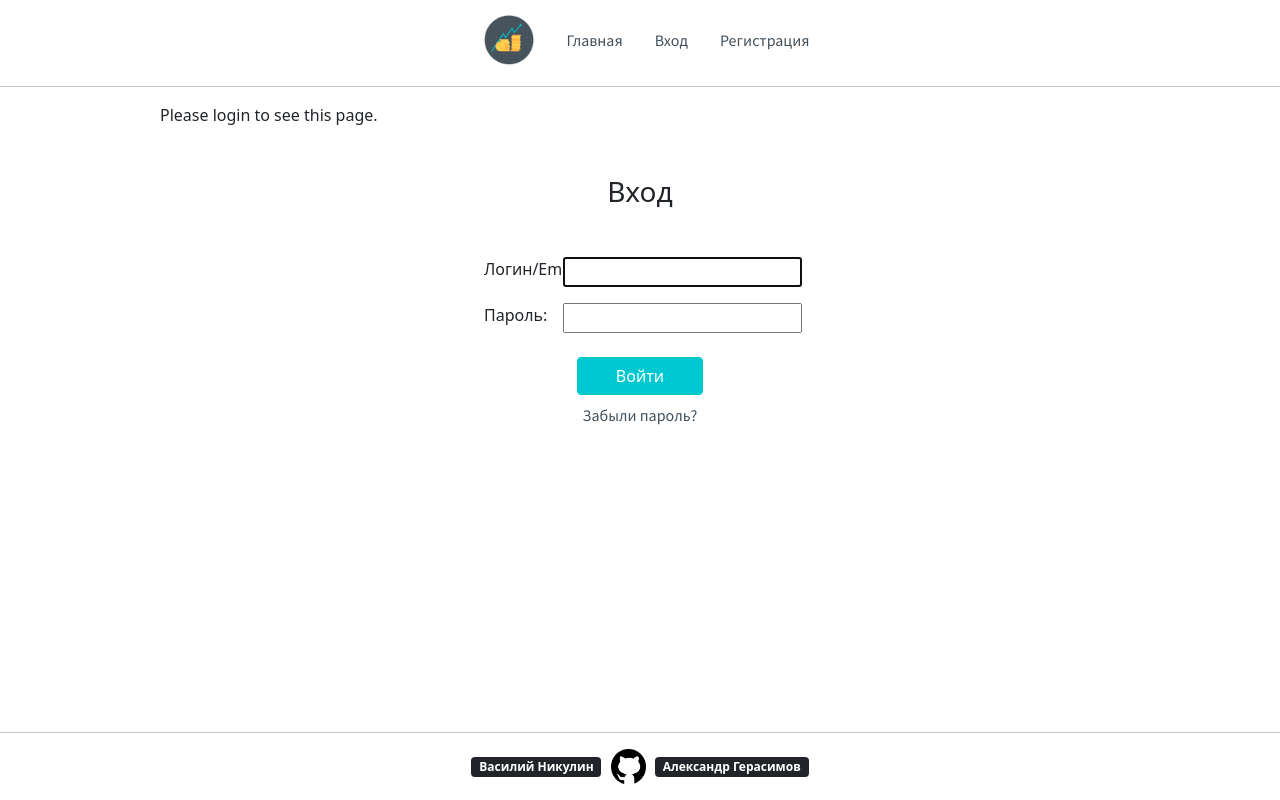
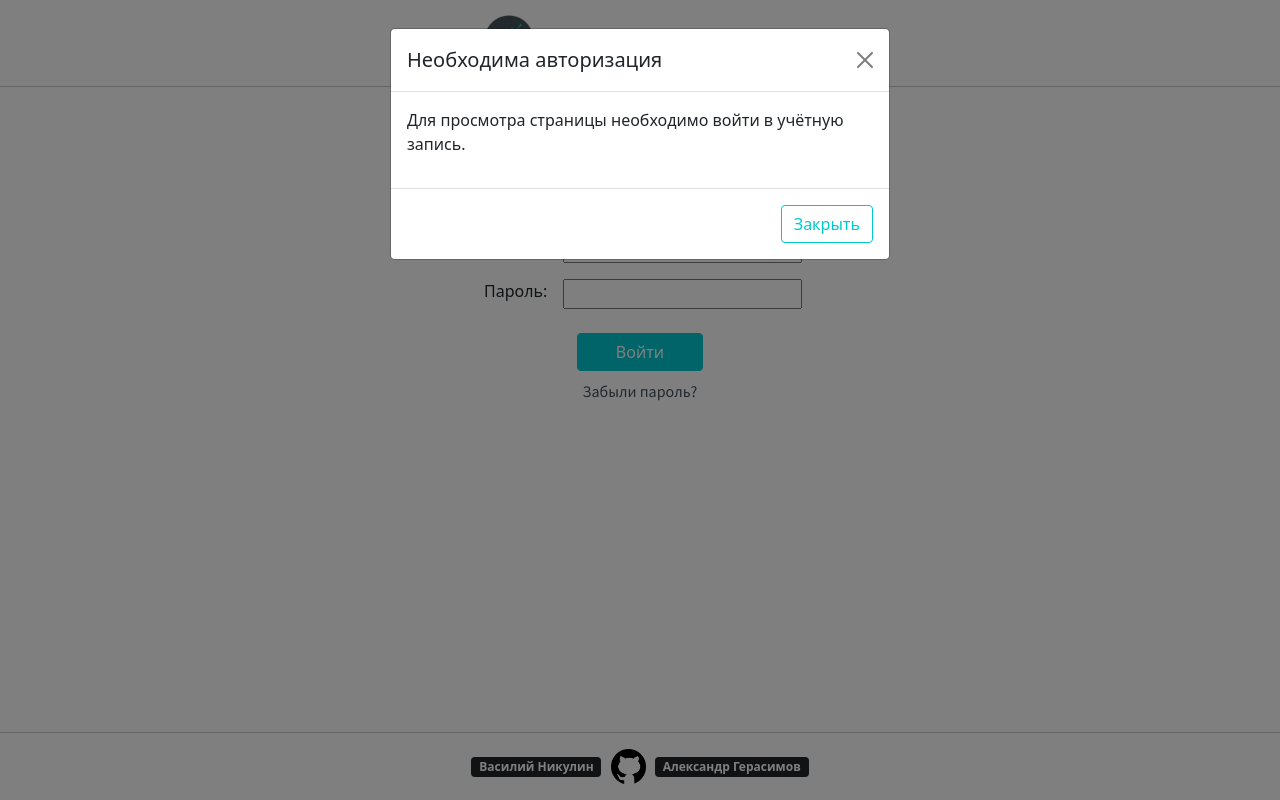
Before and after one commit to Nikulin-V/stock_exchange, a Django app: page /auth/login/?next=/companies/ in a window 1280 px wide. Run offline with Django 4.2, Linux system fonts and the light colour scheme; parts of the project's set-up code (start-up, migrations or seed data) failed here and were passed over; some libraries are stand-ins or nearby versions.

Commit message:
Fixed #37: deny access for unauthorized users

```diff
--- a/companies/urls.py
+++ b/companies/urls.py
@@ -1,10 +1,9 @@
-from django.contrib.auth.decorators import login_required
 from django.urls import path
 
 from companies.views import CompanyView, CompaniesView, NewCompanyView
 
 urlpatterns = [
     path('', CompaniesView.as_view(), name='companies'),
-    path('new/', login_required(NewCompanyView.as_view()), name='new_company'),
+    path('new/', NewCompanyView.as_view(), name='new_company'),
     path('<str:company_name>/', CompanyView.as_view(), name='company'),
 ]
--- a/core/views.py
+++ b/core/views.py
@@ -1,3 +1,4 @@
+from django.contrib.auth.mixins import LoginRequiredMixin
 from django.contrib.auth.models import AnonymousUser
 from django.http import HttpResponse
 from django.views import View
@@ -5,7 +6,7 @@ from django.views import View
 from .socketio import sio
 
 
-class SocketAuthView(View):
+class SocketAuthView(LoginRequiredMixin, View):
     """Page of connecting socket session id and user"""
     event_name = 'isAuthorized'
 
--- a/stock_exchange/game_config.py
+++ b/stock_exchange/game_config.py
@@ -2,5 +2,5 @@ DEFAULT_BALANCE = 1000
 DEFAULT_SHARES_COUNT = 100
 NEW_COMPANY_COST = 500
 FEE_PERCENT = 1 / 100
-EARNING = 100
-EARNING_TIME_SECONDS = 600
+EARNING = 1
+EARNING_TIME_SECONDS = 5
--- a/templates/companies/new_company.html
+++ b/templates/companies/new_company.html
@@ -1,7 +1,7 @@
 {% extends 'base.html' %}
 
 {% block title %}
-    Основать компанию
+    Открытие компании
 {% endblock %}
 
 {% block content %}
--- a/templates/homepage/home.html
+++ b/templates/homepage/home.html
@@ -1,7 +1,9 @@
 {% extends 'base.html' %}
+
 {% block title %}
-    Торговая площадка
+    Главная
 {% endblock %}
+
 {% block content %}
     <!-- Google material icons -->
     <link href="https://fonts.googleapis.com/icon?family=Material+Icons" rel="stylesheet"/>
--- /dev/null
+++ b/templates/include/popup.html
@@ -0,0 +1,22 @@
+<div class="modal fade" id="myModal" tabindex="-1" aria-labelledby="exampleModalLabel" aria-hidden="true">
+    <div class="modal-dialog">
+        <div class="modal-content">
+            <div class="modal-header">
+                <h5 class="modal-title">
+                    {% block popup_title %}
+                        Уведомление
+                    {% endblock %}
+                </h5>
+                <button type="button" class="btn-close" data-bs-dismiss="modal" aria-label="Close"></button>
+            </div>
+            <div class="modal-body">
+                {% block popup_body %}
+                    <p>Текст уведомления</p>
+                {% endblock %}
+            </div>
+            <div class="modal-footer">
+                <button type="button" class="btn btn-outline-aqua" data-bs-dismiss="modal">Закрыть</button>
+            </div>
+        </div>
+    </div>
+</div>
--- a/templates/marketplace/buy_shares.html
+++ b/templates/marketplace/buy_shares.html
@@ -1,7 +1,7 @@
 {% extends 'base.html' %}
 
 {% block title %}
-    Купить акции
+    Покупка акций
 {% endblock %}
 
 {% block content %}
--- a/templates/marketplace/sell_shares.html
+++ b/templates/marketplace/sell_shares.html
@@ -1,7 +1,7 @@
 {% extends 'base.html' %}
 
 {% block title %}
-    Продать акции
+    Продажа акций
 {% endblock %}
 
 {% block content %}
--- /dev/null
+++ b/templates/users/include/error_401.html
@@ -0,0 +1,9 @@
+{% extends 'include/popup.html' %}
+
+{% block popup_title %}
+    Необходима авторизация
+{% endblock %}
+
+{% block popup_body %}
+    <p>Для просмотра страницы необходимо войти в учётную запись.</p>
+{% endblock %}
--- a/templates/users/login.html
+++ b/templates/users/login.html
@@ -1,13 +1,16 @@
 {% extends "base.html" %}
+
+{% block title %}
+    Вход
+{% endblock %}
 
 {% block content %}
 
     {% if next %}
         {% if user.is_authenticated %}
-            <p>Your account doesn't have access to this page. To proceed,
-                please log in with an account that has access.</p>
+            {% include "users/include/error_403.html" %}
         {% else %}
-            <p>Please login to see this page.</p>
+            {% include "users/include/error_401.html" %}
         {% endif %}
     {% endif %}
 
@@ -44,4 +47,9 @@
         </form>
     </div>
 
+    <script>
+    $(document).ready(function () {
+        $("#myModal").modal('show');
+    });
+</script>
 {% endblock %}
--- a/users/urls.py
+++ b/users/urls.py
@@ -1,5 +1,4 @@
 from django.contrib.auth import views as auth_views
-from django.contrib.auth.decorators import login_required
 from django.contrib.auth.views import (
     PasswordChangeDoneView,
     PasswordChangeView,
@@ -58,5 +57,5 @@ urlpatterns = [
         PasswordResetCompleteView.as_view(template_name='users/password_reset_complete.html'),
         name='password_reset_complete',
     ),
-    path('profile/', login_required(views.ProfileView.as_view()), name='profile'),
+    path('profile/', views.ProfileView.as_view(), name='profile'),
 ]
--- a/users/views.py
+++ b/users/views.py
@@ -1,4 +1,5 @@
 from django.contrib.auth import get_user_model
+from django.contrib.auth.mixins import LoginRequiredMixin
 from django.http import HttpResponseRedirect
 from django.shortcuts import render
 from django.urls import reverse
@@ -10,7 +11,7 @@ from users.forms import UserChangeForm, UserRegistrationForm
 User = get_user_model()
 
 
-class ProfileView(View):
+class ProfileView(LoginRequiredMixin, View):
     """User profile page"""
     template = 'users/profile.html'
     form = UserChangeForm
```
Also changed, not shown: companies/views.py (+4 -3 lines), marketplace/views.py (+4 -3 lines), templates/users/include/error_403.html (added, +9 -0 lines).
